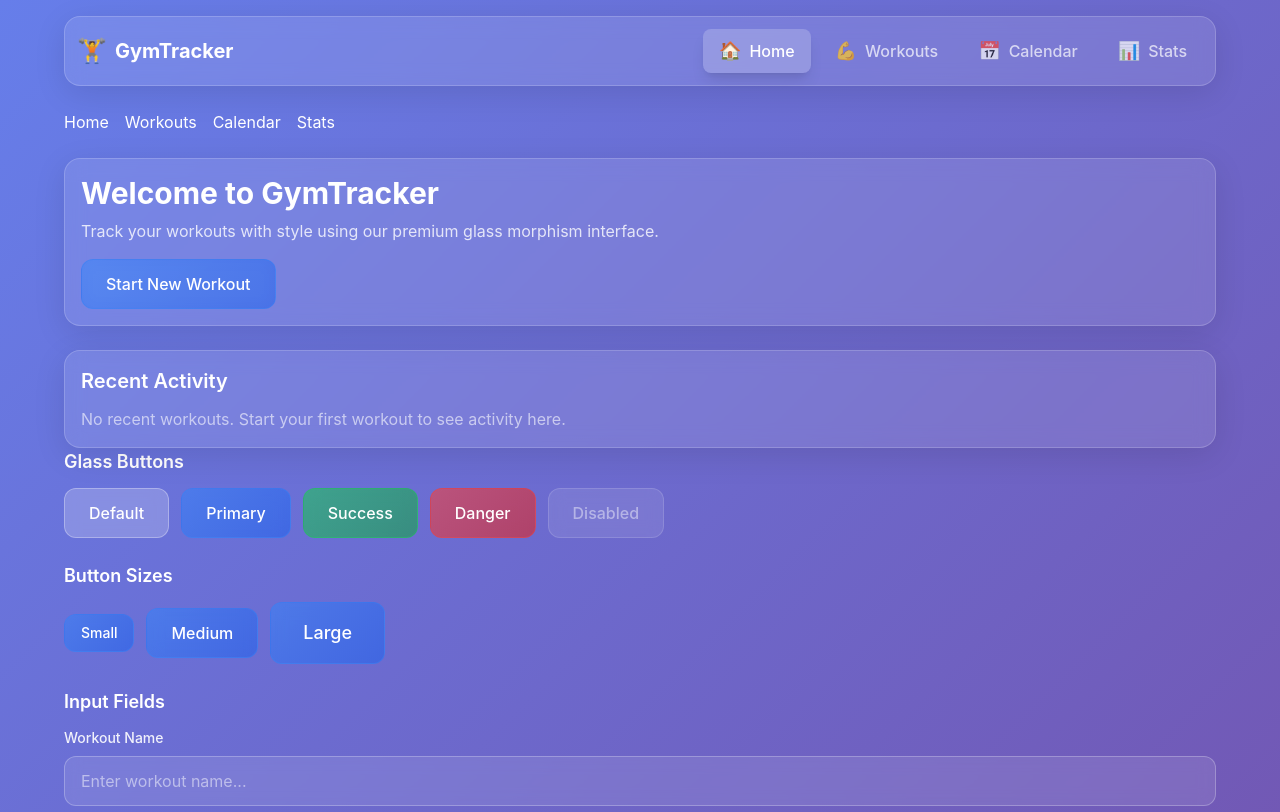
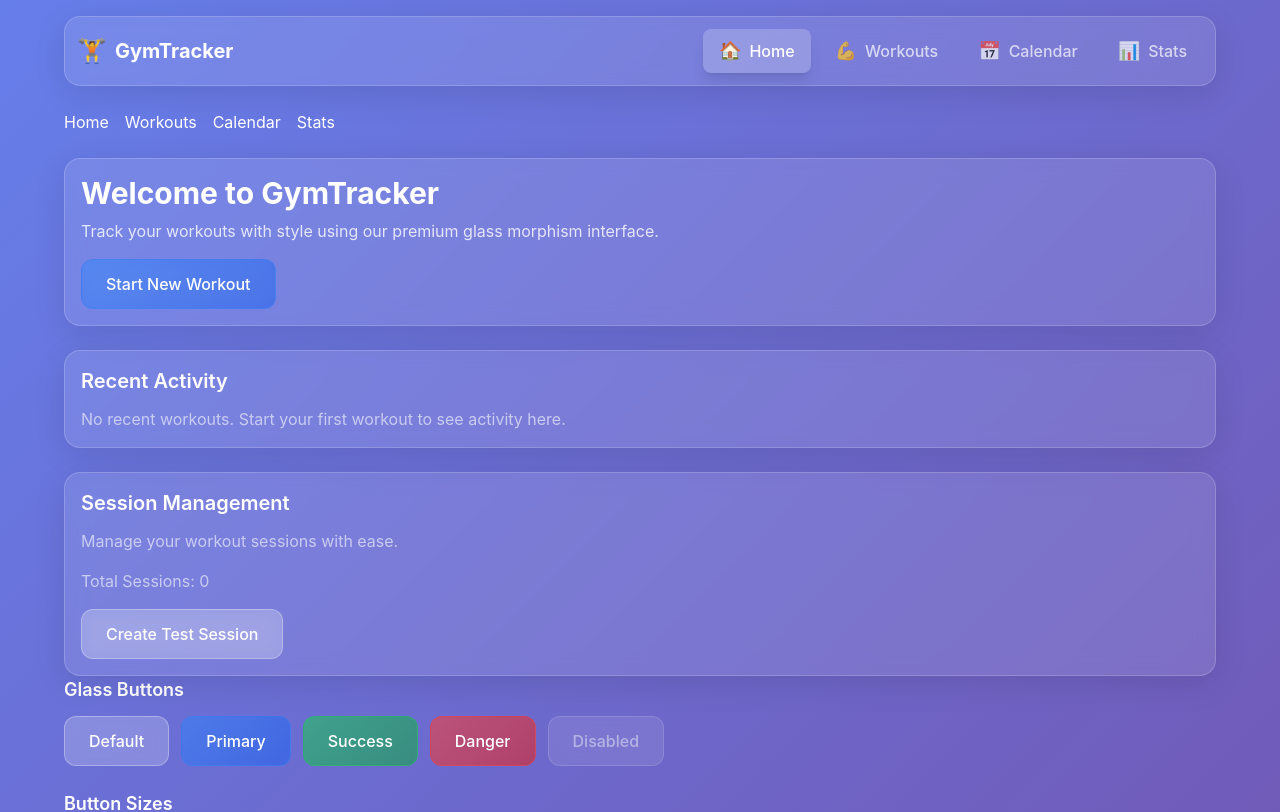
Before and after one commit to poferraz/gymtracker-glass-pwa, a React (Vite) app: page / in a window 1280 px wide. Shown: the top 812 px of the page. Built offline with nearby package versions, Linux system fonts and the light colour scheme.

Commit message:
feat: integrate state management into app
- Add store barrel export (index.js)
- Wrap app with WorkoutProvider in main.jsx
- Update HomePage to demonstrate state management
- Add create session functionality for testing

```diff
--- a/src/main.jsx
+++ b/src/main.jsx
@@ -3,11 +3,14 @@ import ReactDOM from 'react-dom/client';
 import { BrowserRouter } from 'react-router-dom';
 import App from './App.jsx';
 import './index.css';
+import { WorkoutProvider } from './store';
 
 ReactDOM.createRoot(document.getElementById('root')).render(
   <React.StrictMode>
     <BrowserRouter>
-      <App />
+      <WorkoutProvider>
+        <App />
+      </WorkoutProvider>
     </BrowserRouter>
   </React.StrictMode>,
 );
--- a/src/pages/HomePage.jsx
+++ b/src/pages/HomePage.jsx
@@ -1,10 +1,23 @@
 import React from 'react';
 import { GlassCard, GlassButton } from '../components/glass';
+import { useWorkout } from '../store';
+import { createSessionAction } from '../store/actions';
 
 /**
  * HomePage - Landing/Dashboard view
  */
 export default function HomePage() {
+  const { state, dispatch } = useWorkout();
+
+  const handleCreateSession = () => {
+    const now = new Date();
+    dispatch(createSessionAction(
+      now.toISOString().split('T')[0],
+      now.toISOString(),
+      'Test session'
+    ));
+  };
+
   return (
     <div className="space-y-6">
       <GlassCard>
@@ -19,6 +32,15 @@ export default function HomePage() {
         <h2 className="text-xl font-semibold mb-3">Recent Activity</h2>
         <p className="text-white/60">No recent workouts. Start your first workout to see activity here.</p>
       </GlassCard>
+
+      <GlassCard>
+        <h2 className="text-xl font-semibold mb-3">Session Management</h2>
+        <p className="text-white/60 mb-4">Manage your workout sessions with ease.</p>
+        <p className="text-white/60 mb-4">Total Sessions: {state.sessions.length}</p>
+        <GlassButton onClick={handleCreateSession}>
+          Create Test Session
+        </GlassButton>
+      </GlassCard>
     </div>
   );
 }
```
